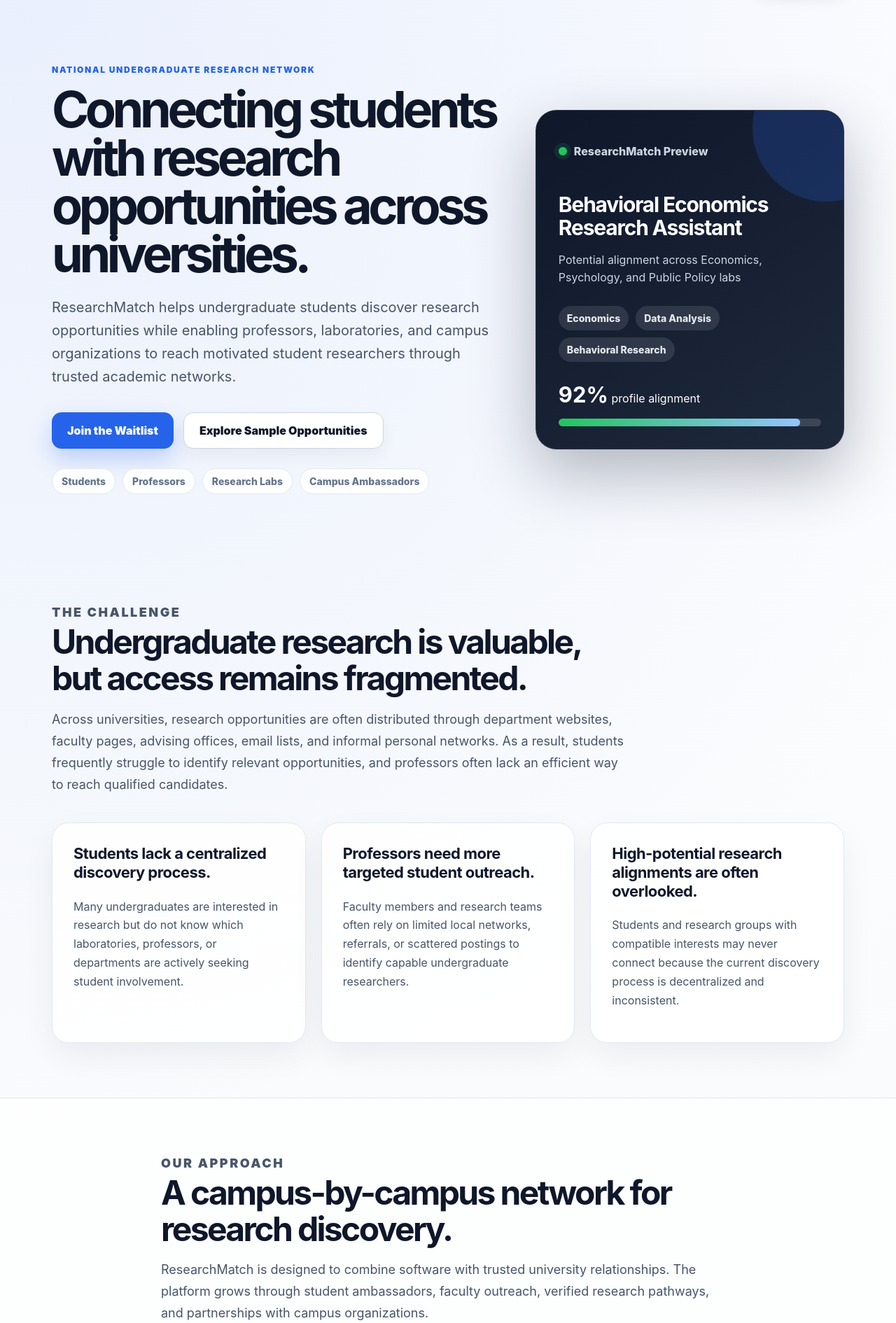
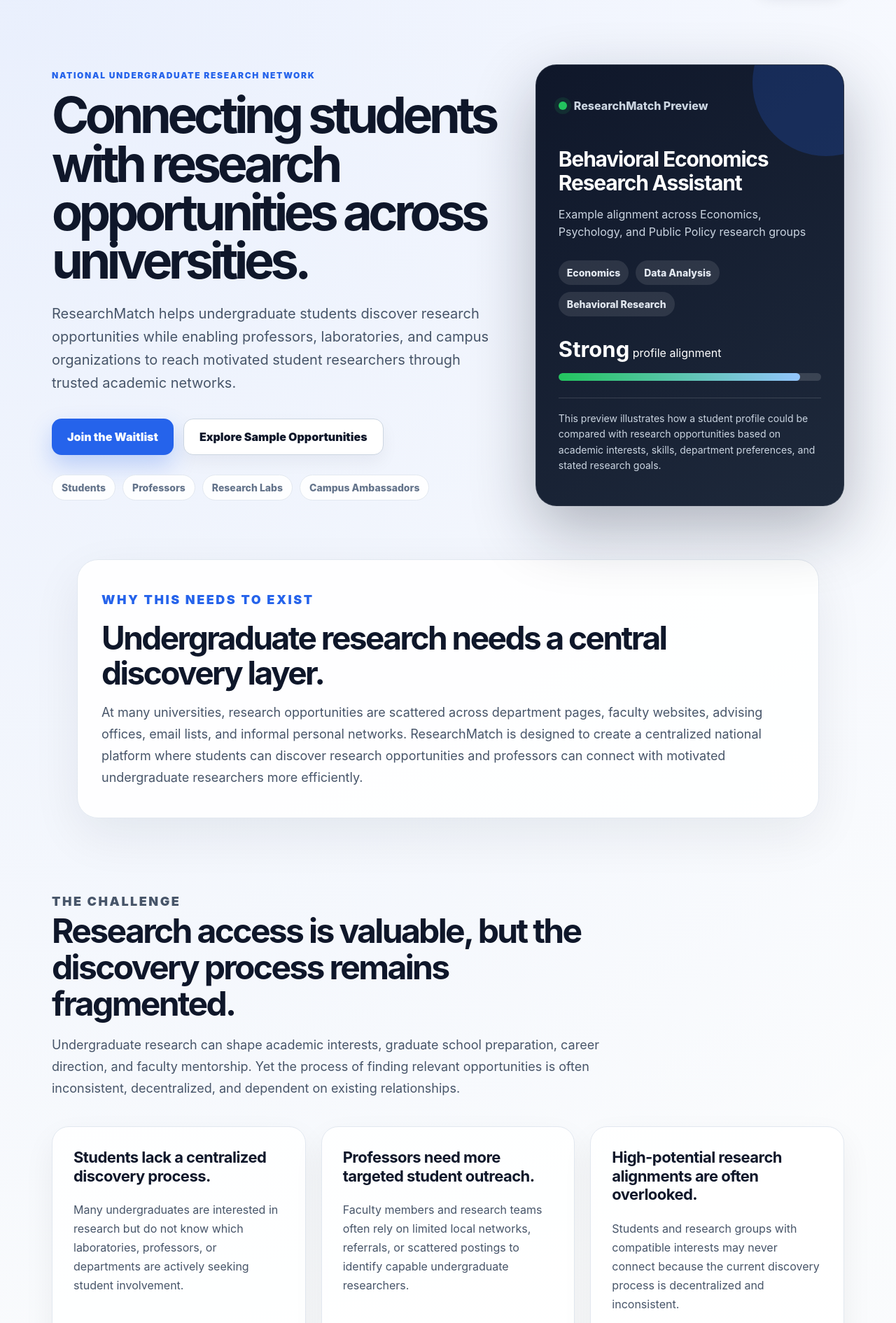
Before and after one commit to lcoriaty/research-match, a Flask app: page / in a window 1280 px wide. Shown: the part 76-1966 px from the top of the page at 70% size. Run offline with Flask 3, Linux system fonts and the light colour scheme.

Commit message:
Improve homepage flow and waitlist form

```diff
--- a/app.py
+++ b/app.py
@@ -102,6 +102,7 @@ def waitlist_page():
             "email": request.form.get("email"),
             "school": request.form.get("school"),
             "role": request.form.get("role"),
+            "research_area": request.form.get("research_area"),
             "interests": request.form.get("interests"),
             "how_found": request.form.get("how_found")
         }
--- a/static/style.css
+++ b/static/style.css
@@ -749,3 +749,42 @@ button:hover {
         padding-top: 64px;
     }
 }
+
+.intro-panel {
+    max-width: 1060px;
+    margin: 0 auto 26px;
+    padding: 42px 34px;
+    background: rgba(255,255,255,0.94);
+    border: 1px solid var(--border);
+    border-radius: 30px;
+    box-shadow: 0 24px 70px rgba(15, 23, 42, 0.07);
+}
+
+.intro-panel h2 {
+    font-size: clamp(32px, 4vw, 46px);
+    line-height: 1.08;
+    letter-spacing: -0.055em;
+    margin: 0 0 16px;
+}
+
+.intro-panel p {
+    color: var(--slate);
+    font-size: 18px;
+    line-height: 1.72;
+    margin: 0;
+}
+
+.intro-panel .eyebrow {
+    color: var(--blue);
+    margin-bottom: 14px;
+}
+
+.preview-explainer {
+    position: relative;
+    margin-top: 24px;
+    padding-top: 18px;
+    border-top: 1px solid rgba(255,255,255,0.14);
+    color: #cbd5e1;
+    font-size: 14px;
+    line-height: 1.6;
+}
--- a/templates/index.html
+++ b/templates/index.html
@@ -34,7 +34,7 @@
         </div>
 
         <h3>Behavioral Economics Research Assistant</h3>
-        <p class="muted">Potential alignment across Economics, Psychology, and Public Policy labs</p>
+        <p class="muted">Example alignment across Economics, Psychology, and Public Policy research groups</p>
 
         <div class="match-tags">
             <span>Economics</span>
@@ -43,23 +43,41 @@
         </div>
 
         <div class="match-score">
-            <p><strong>92%</strong> profile alignment</p>
+            <p><strong>Strong</strong> profile alignment</p>
             <div class="progress-bar">
                 <div class="progress-fill"></div>
             </div>
         </div>
+
+        <p class="preview-explainer">
+            This preview illustrates how a student profile could be compared with research
+            opportunities based on academic interests, skills, department preferences, and
+            stated research goals.
+        </p>
     </div>
+</section>
+
+<section class="intro-panel">
+    <p class="eyebrow">Why This Needs to Exist</p>
+    <h2>Undergraduate research needs a central discovery layer.</h2>
+    <p>
+        At many universities, research opportunities are scattered across department pages,
+        faculty websites, advising offices, email lists, and informal personal networks.
+        ResearchMatch is designed to create a centralized national platform where students
+        can discover research opportunities and professors can connect with motivated
+        undergraduate researchers more efficiently.
+    </p>
 </section>
 
 <section class="section">
     <div class="section-heading">
         <p class="eyebrow">The Challenge</p>
-        <h2>Undergraduate research is valuable, but access remains fragmented.</h2>
+        <h2>Research access is valuable, but the discovery process remains fragmented.</h2>
         <p>
-            Across universities, research opportunities are often distributed through
-            department websites, faculty pages, advising offices, email lists, and informal
-            personal networks. As a result, students frequently struggle to identify relevant
-            opportunities, and professors often lack an efficient way to reach qualified candidates.
+            Undergraduate research can shape academic interests, graduate school preparation,
+            career direction, and faculty mentorship. Yet the process of finding relevant
+            opportunities is often inconsistent, decentralized, and dependent on existing
+            relationships.
         </p>
     </div>
 
@@ -92,7 +110,48 @@
 
 <section class="section light-section">
     <div class="section-heading">
-        <p class="eyebrow">Our Approach</p>
+        <p class="eyebrow">Student Pain Points</p>
+        <h2>What students often experience before finding research.</h2>
+        <p>
+            These examples reflect common frustrations ResearchMatch is designed to address.
+            They should later be replaced or supplemented with real student feedback collected
+            from early users.
+        </p>
+    </div>
+
+    <div class="testimonial-grid">
+        <div class="testimonial-card">
+            <p>
+                “I want to get involved in research, but I do not know which professors are
+                actually open to undergraduate help.”
+            </p>
+            <h4>Common student frustration</h4>
+            <span>Research discovery</span>
+        </div>
+
+        <div class="testimonial-card">
+            <p>
+                “Most opportunities seem to come through word of mouth. If you are not already
+                connected, it is difficult to know where to begin.”
+            </p>
+            <h4>Common student frustration</h4>
+            <span>Network access</span>
+        </div>
+
+        <div class="testimonial-card">
+            <p>
+                “I wish there were one place where I could compare research opportunities by
+                field, school, professor, and required skills.”
+            </p>
+            <h4>Common student frustration</h4>
+            <span>Opportunity comparison</span>
+        </div>
+    </div>
+</section>
+
+<section class="section">
+    <div class="section-heading">
+        <p class="eyebrow">How ResearchMatch Works</p>
         <h2>A campus-by-campus network for research discovery.</h2>
         <p>
             ResearchMatch is designed to combine software with trusted university relationships.
@@ -104,7 +163,7 @@
     <div class="steps-grid">
         <div class="step-card">
             <div class="step-number">1</div>
-            <h3>Build student research profiles.</h3>
+            <h3>Students create research profiles.</h3>
             <p>
                 Students describe their academic interests, research goals, technical skills,
                 prior experience, and availability.
@@ -113,25 +172,25 @@
 
         <div class="step-card">
             <div class="step-number">2</div>
-            <h3>Map research opportunities across campuses.</h3>
+            <h3>Opportunities are organized across campuses.</h3>
             <p>
-                Opportunities are organized by university, department, professor, research area,
+                Listings are structured by university, department, professor, research area,
                 required skills, and expected commitment.
             </p>
         </div>
 
         <div class="step-card">
             <div class="step-number">3</div>
-            <h3>Improve fit between students and research teams.</h3>
+            <h3>ResearchMatch improves student-project alignment.</h3>
             <p>
-                ResearchMatch highlights strong alignments between student profiles and
+                The platform highlights relevant connections between student profiles and
                 faculty-led projects, laboratories, and independent research pathways.
             </p>
         </div>
     </div>
 </section>
 
-<section class="section">
+<section class="section light-section">
     <div class="section-heading">
         <p class="eyebrow">Platform Participants</p>
         <h2>Built for the people who make undergraduate research possible.</h2>
@@ -143,7 +202,7 @@
             <ul>
                 <li>Create one profile to communicate academic interests and research goals.</li>
                 <li>Discover opportunities by university, field, professor, skill, and commitment level.</li>
-                <li>Identify research pathways that align with graduate school, career, or intellectual goals.</li>
+                <li>Identify pathways that align with graduate school, career, or intellectual goals.</li>
                 <li>Reduce reliance on cold emails and fragmented department pages.</li>
             </ul>
             <a href="/waitlist">Join as a student →</a>
@@ -157,36 +216,19 @@
                 <li>Develop a stronger pipeline of undergraduate research assistants.</li>
                 <li>Reduce repetitive outreach and improve candidate fit.</li>
             </ul>
-            <a href="/opportunities">View example listings →</a>
+            <a href="/waitlist">Join as a professor or lab →</a>
         </div>
     </div>
 </section>
 
-<section class="section stats-section">
-    <div class="stat">
-        <h2>1</h2>
-        <p>central student research profile</p>
-    </div>
-
-    <div class="stat">
-        <h2>50+</h2>
-        <p>target universities over time</p>
-    </div>
-
-    <div class="stat">
-        <h2>4</h2>
-        <p>core participant groups</p>
-    </div>
-</section>
-
-<section class="section light-section">
+<section class="section">
     <div class="section-heading">
-        <p class="eyebrow">Network Strategy</p>
+        <p class="eyebrow">Campus Network Strategy</p>
         <h2>ResearchMatch becomes stronger with every campus relationship.</h2>
         <p>
             The long-term advantage is not only the website. It is the network of students,
             professors, campus ambassadors, research clubs, and verified university pathways
-            that make the platform increasingly difficult to replicate.
+            that make the platform increasingly useful and difficult to replicate.
         </p>
     </div>
 
@@ -220,12 +262,29 @@
     </div>
 </section>
 
+<section class="section stats-section">
+    <div class="stat">
+        <h2>1</h2>
+        <p>central student research profile</p>
+    </div>
+
+    <div class="stat">
+        <h2>50+</h2>
+        <p>target universities over time</p>
+    </div>
+
+    <div class="stat">
+        <h2>4</h2>
+        <p>core participant groups</p>
+    </div>
+</section>
+
 <section class="cta-section">
     <p class="eyebrow">Early Access</p>
-    <h2>Help build a more accessible research ecosystem.</h2>
+    <h2>Help build a more accessible undergraduate research ecosystem.</h2>
     <p>
         ResearchMatch is currently developing its early network of students, professors,
-        research teams, and campus ambassadors.
+        research teams, campus ambassadors, and university organizations.
     </p>
 
     <div class="hero-actions">
--- a/templates/waitlist_success.html
+++ b/templates/waitlist_success.html
@@ -14,8 +14,12 @@
         </p>
 
         <p>
+            Your selected research area is <strong>{{ person.research_area }}</strong>.
+        </p>
+
+        <p>
             We are building a national research network powered by students, professors,
-            campus ambassadors, and university communities.
+            campus ambassadors, research teams, and university communities.
         </p>
 
         <div class="success-actions">
```
Also changed, not shown: templates/waitlist.html (+23 -0 lines).
